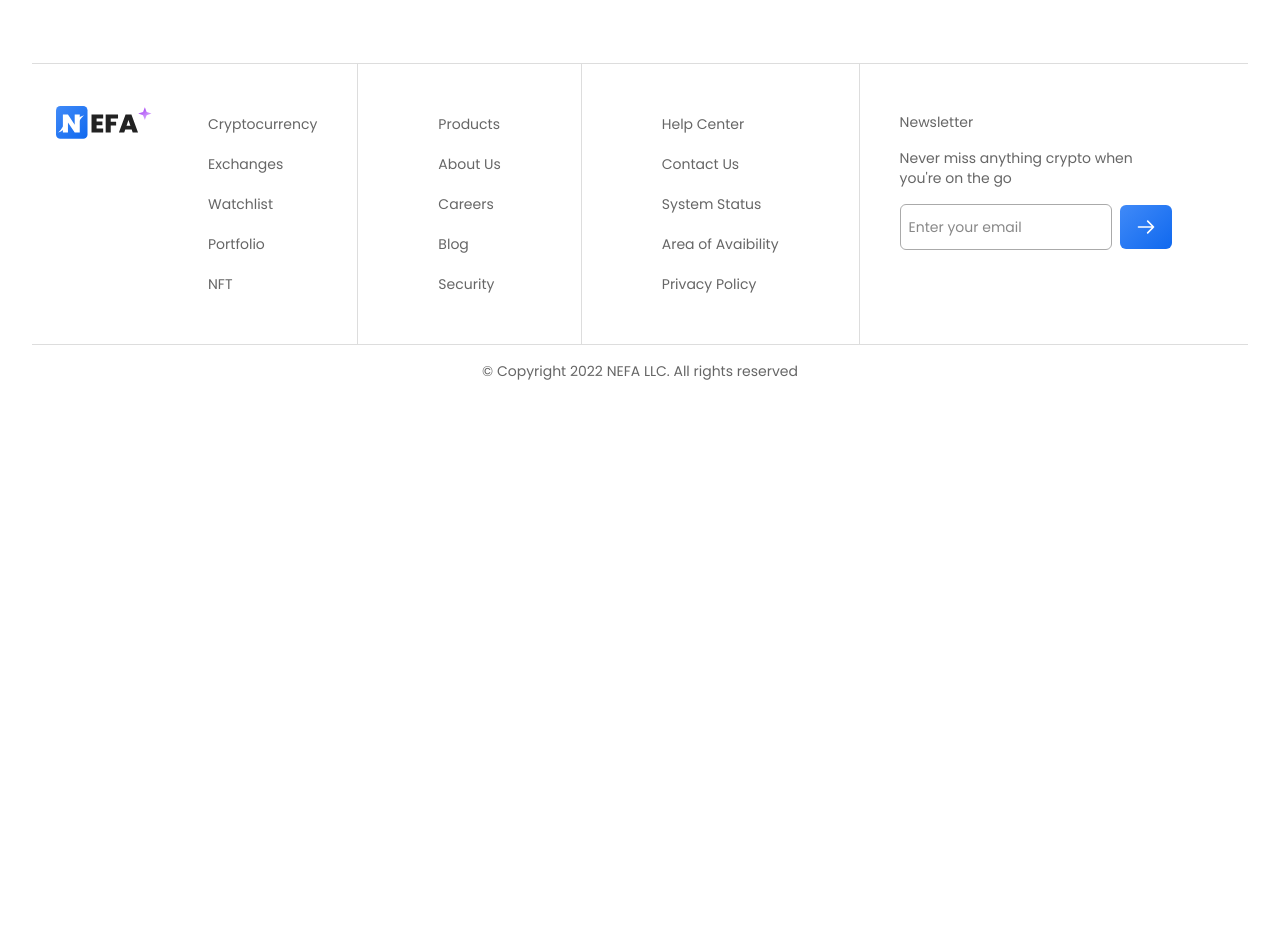
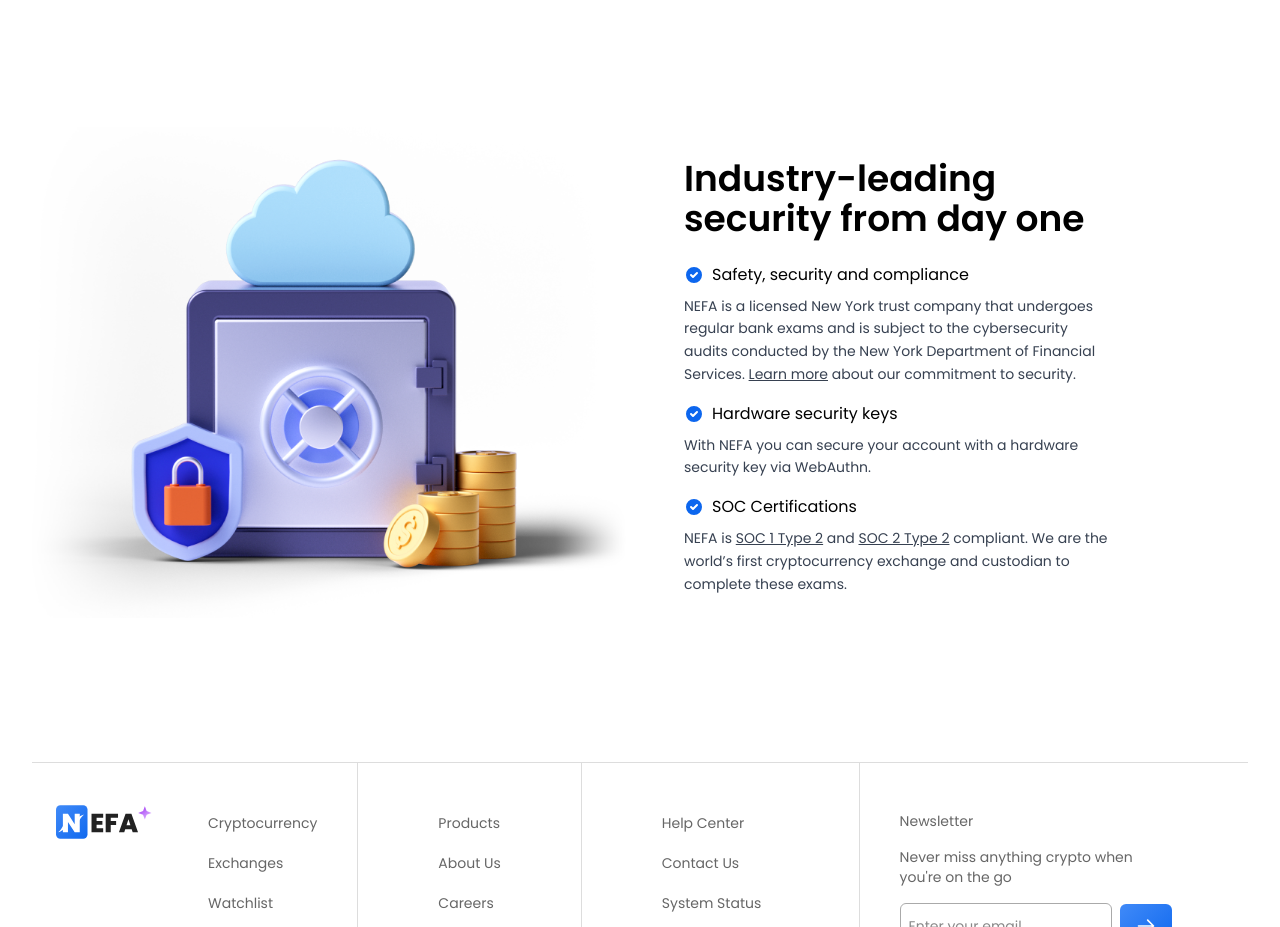
Before and after one commit to 125heracles123/Landing-page, a Nuxt app: page / in a window 1280 px wide. Shown: the part 3680-4607 px from the top of the page. Before the commit the page ends 4077 px from the top, so only its background shows below. Built offline with nearby package versions, Linux system fonts and the light colour scheme.

Commit message:
feat: add industry-leading security section

```diff
--- a/pages/index.vue
+++ b/pages/index.vue
@@ -440,7 +440,7 @@
       </div>
     </section>
 
-    <!-- Trading tools section -->
+    <!-- Advanced trading tools section -->
     <section class="bg-trading-tools relative max-w-full mx-8 my-20 py-16 shadow rounded-2xl overflow-hidden">
       <div class="relative max-w-screen-xl px-8 mx-auto grid grid-cols-12 gap-x-6">
         <div class="col-span-12 lg:col-span-6 space-y-6 px-6 mt-8">
@@ -477,6 +477,86 @@
           <div class="w-full">
             <img :src="require('~/assets/img/advanced-trading-tools.png')" class="w-full" alt="" />
           </div>
+        </div>
+      </div>
+    </section>
+
+    <!-- Industry-leading security section -->
+    <section class="w-full my-36">
+      <div class="relative max-w-screen-xl px-8 mx-auto grid grid-cols-12 gap-x-6">
+        <div class="col-span-12 lg:col-span-6">
+          <div class="w-full">
+            <img :src="require('~/assets/img/industry-leading-security.png')" class="w-full" alt="" />
+          </div>
+        </div>
+        <div class="col-span-12 lg:col-span-5 space-y-6 mt-8 px-8">
+          <h2 class="text-4xl font-semibold">Industry-leading security from day one</h2>
+          <ul class="space-y-4">
+            <li class="space-y-2">
+              <div class="flex items-center space-x-2">
+                <svg
+                  xmlns="http://www.w3.org/2000/svg"
+                  class="h-5 w-5 text-[#0c66ee]"
+                  viewBox="0 0 20 20"
+                  fill="currentColor"
+                >
+                  <path
+                    fill-rule="evenodd"
+                    d="M10 18a8 8 0 100-16 8 8 0 000 16zm3.707-9.293a1 1 0 00-1.414-1.414L9 10.586 7.707 9.293a1 1 0 00-1.414 1.414l2 2a1 1 0 001.414 0l4-4z"
+                    clip-rule="evenodd"
+                  />
+                </svg>
+                <span>Safety, security and compliance</span>
+              </div>
+              <p class="text-sm text-gray-700 leading-relaxed">
+                NEFA is a licensed New York trust company that undergoes regular bank exams and is subject to the
+                cybersecurity audits conducted by the New York Department of Financial Services.
+                <span class="underline">Learn more</span> about our commitment to security.
+              </p>
+            </li>
+            <li class="space-y-2">
+              <div class="flex items-center space-x-2">
+                <svg
+                  xmlns="http://www.w3.org/2000/svg"
+                  class="h-5 w-5 text-[#0c66ee]"
+                  viewBox="0 0 20 20"
+                  fill="currentColor"
+                >
+                  <path
+                    fill-rule="evenodd"
+                    d="M10 18a8 8 0 100-16 8 8 0 000 16zm3.707-9.293a1 1 0 00-1.414-1.414L9 10.586 7.707 9.293a1 1 0 00-1.414 1.414l2 2a1 1 0 001.414 0l4-4z"
+                    clip-rule="evenodd"
+                  />
+                </svg>
+                <span>Hardware security keys</span>
+              </div>
+              <p class="text-sm text-gray-700 leading-relaxed">
+                With NEFA you can secure your account with a hardware security key via WebAuthn.
+              </p>
+            </li>
+            <li class="space-y-2">
+              <div class="flex items-center space-x-2">
+                <svg
+                  xmlns="http://www.w3.org/2000/svg"
+                  class="h-5 w-5 text-[#0c66ee]"
+                  viewBox="0 0 20 20"
+                  fill="currentColor"
+                >
+                  <path
+                    fill-rule="evenodd"
+                    d="M10 18a8 8 0 100-16 8 8 0 000 16zm3.707-9.293a1 1 0 00-1.414-1.414L9 10.586 7.707 9.293a1 1 0 00-1.414 1.414l2 2a1 1 0 001.414 0l4-4z"
+                    clip-rule="evenodd"
+                  />
+                </svg>
+                <span>SOC Certifications</span>
+              </div>
+              <p class="text-sm text-gray-700 leading-relaxed">
+                NEFA is <span class="underline">SOC 1 Type 2</span> and
+                <span class="underline">SOC 2 Type 2</span> compliant. We are the world’s first cryptocurrency exchange
+                and custodian to complete these exams.
+              </p>
+            </li>
+          </ul>
         </div>
       </div>
     </section>
```
Also changed, not shown: assets/img/industry-leading-security.png (added).
